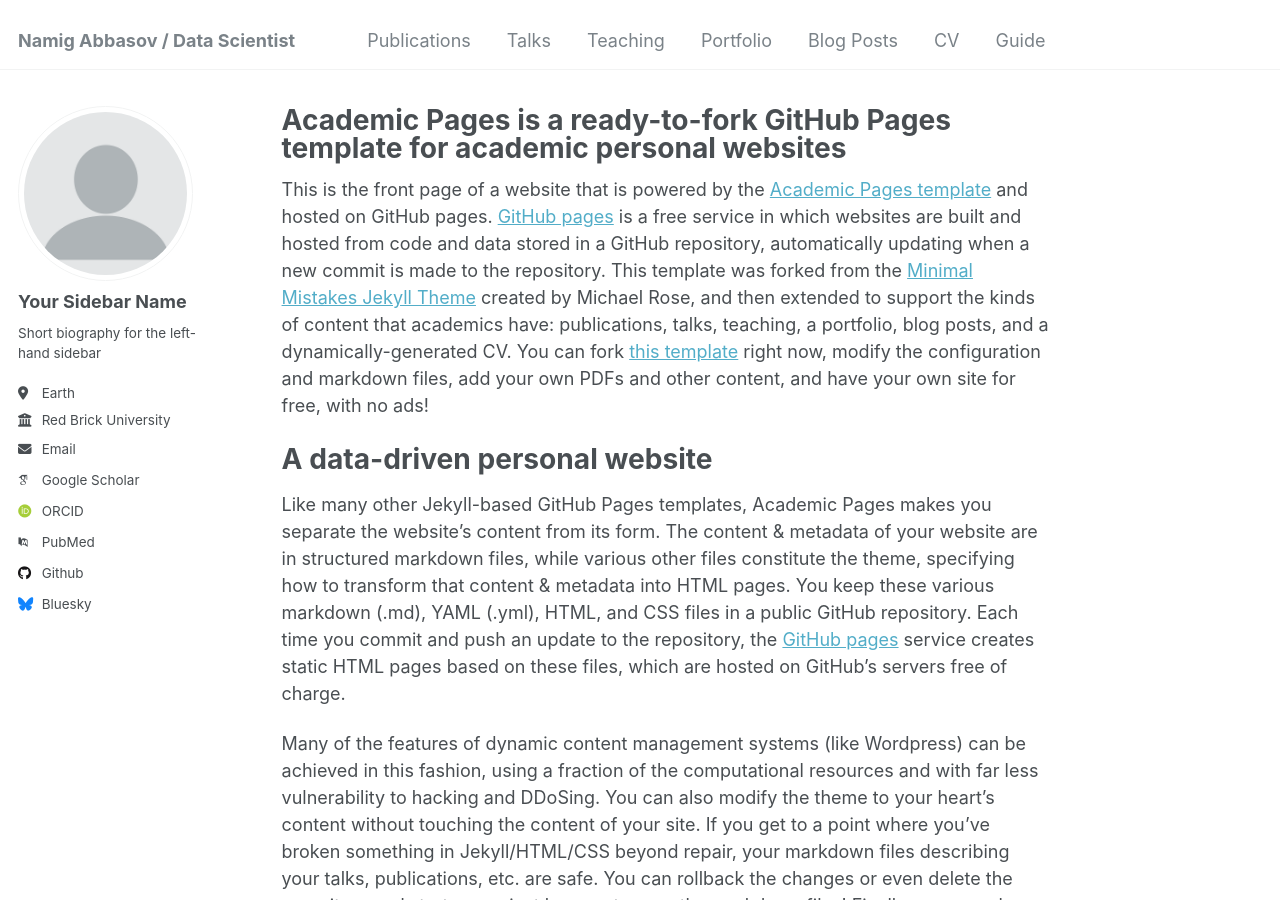
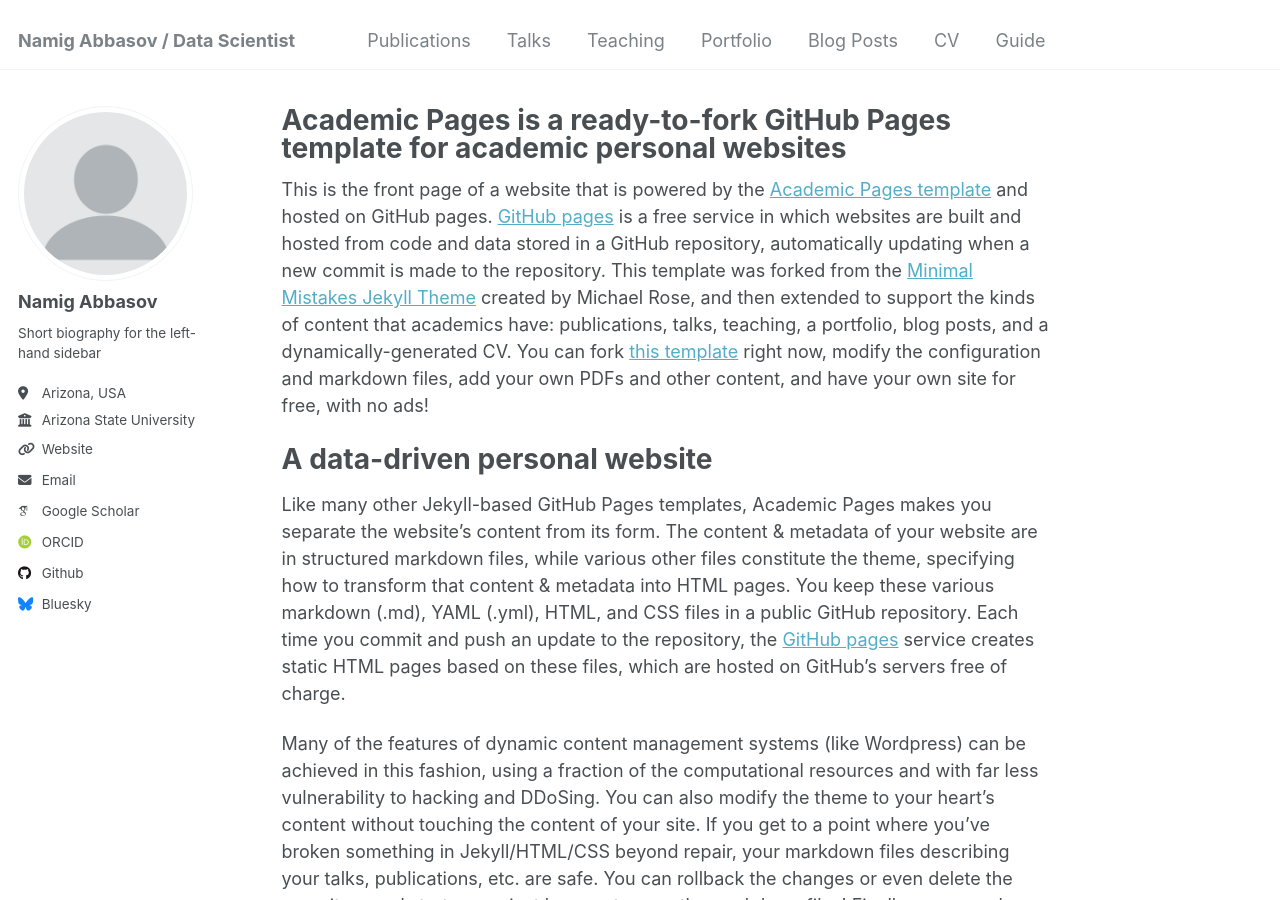
Before and after one commit to namigabbasov/namigabbasov.github.io, a Jekyll site: the page built from _pages/about.md, in a window 1280 px wide and 900 px high. Built offline with Jekyll 4.4.1, drawn with Linux system fonts in a browser that asks for light colours; some web fonts are replaced.

Commit message:
Update _config.yml

```diff
--- a/_config.yml
+++ b/_config.yml
@@ -22,12 +22,12 @@
 author:
   # Biographic information
   avatar           : "profile.png"
-  name             : "Your Sidebar Name"
+  name             : "Namig Abbasov"
   pronouns         : # example: "she/her"
   bio              : "Short biography for the left-hand sidebar"
-  location         : "Earth"
-  employer         : "Red Brick University"
-  uri              : # URL
+  location         : "Arizona, USA"
+  employer         : "Arizona State University"
+  uri              : "https://namigabbasov.github.io"
   email            : "namigaabbasov@gmail.com"
 
   # Academic websites
@@ -36,7 +36,6 @@
   impactstory      : # URL
   orcid            : "https://orcid.org/0000-0002-5416-1294"
   semantic         : # URL
-  pubmed           : ""
   researchgate     : # URL
   scopus           : # URL
 
```
